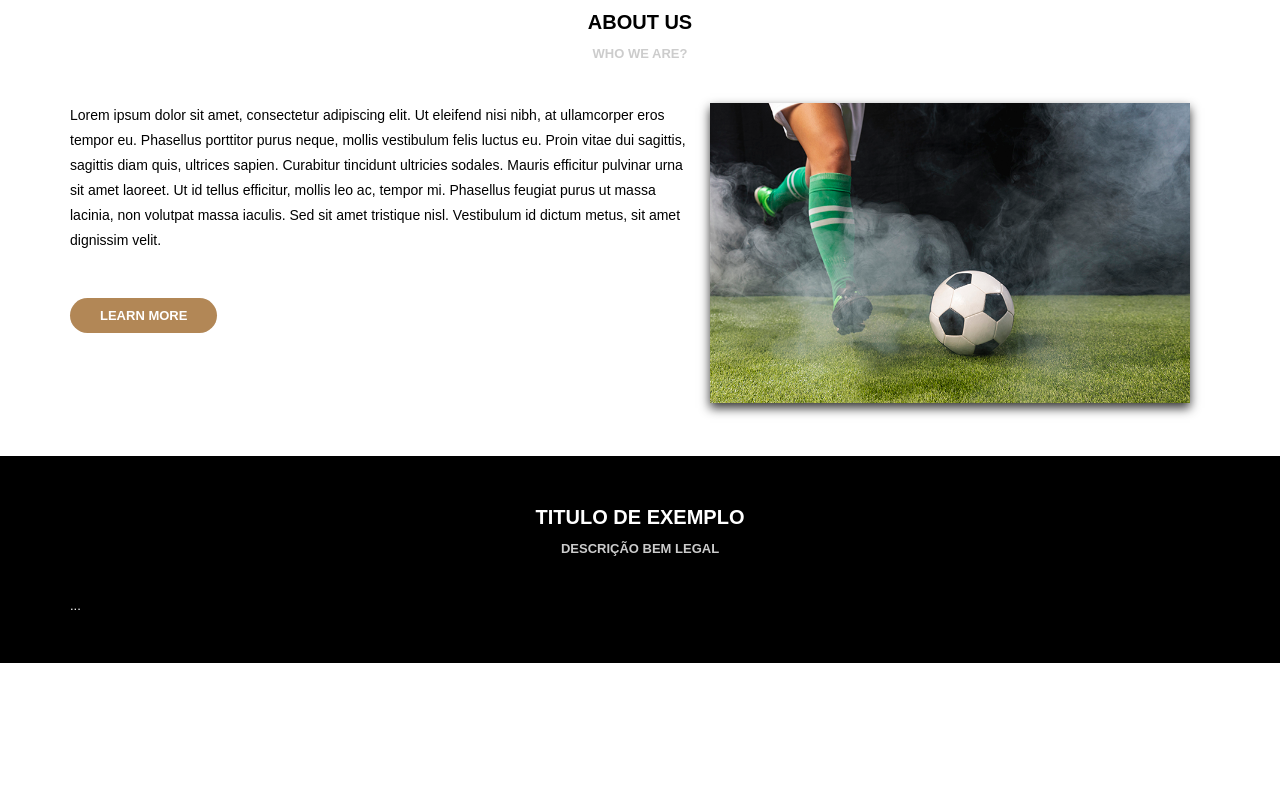
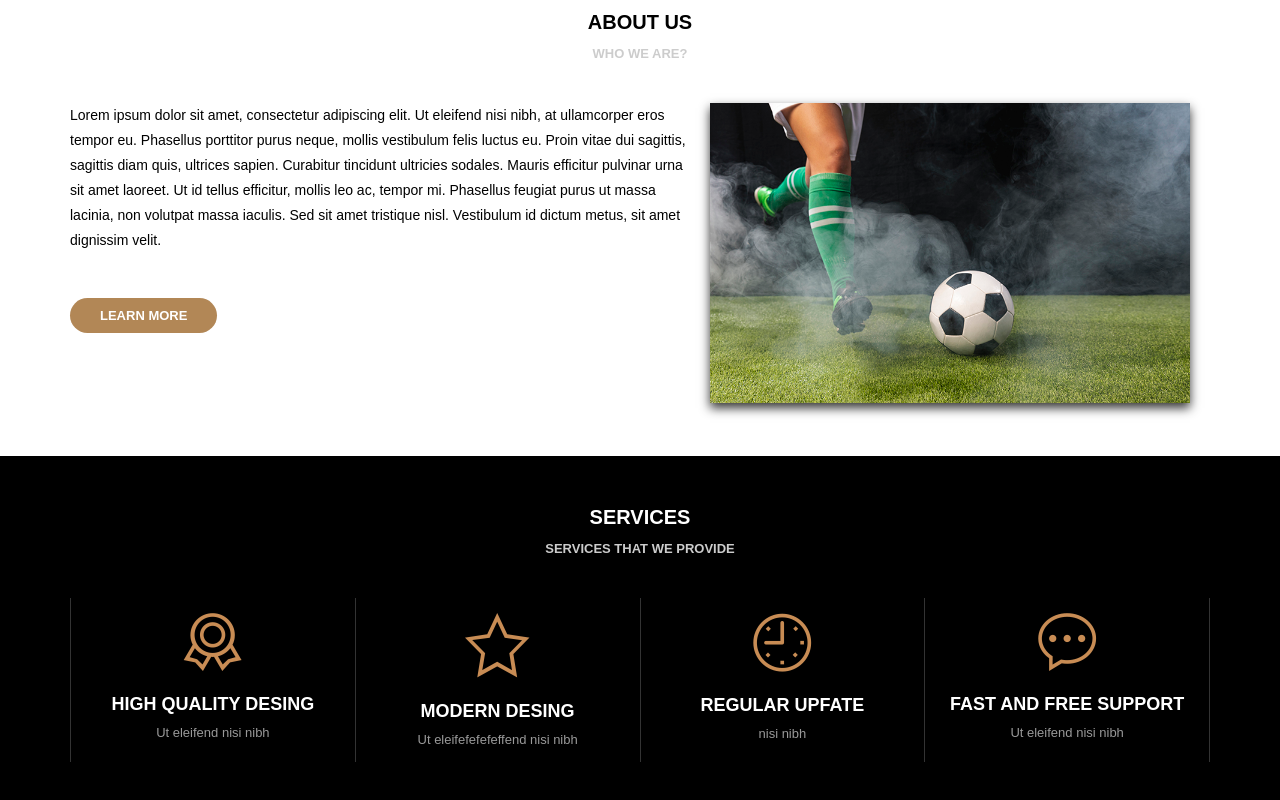
Before and after one commit to THXZZZ/curso-b7web, a plain HTML site: page htmlcss/modulo9/awax/index.html in a window 1280 px wide. Shown: the part 839-1639 px from the top of the page. Before the commit the page ends 1502 px from the top, so only its background shows below. Drawn offline with Linux system fonts and the light colour scheme; a web font is replaced by a local one.

Commit message:
projeto awax

```diff
--- a/htmlcss/modulo9/awax/assets/css/style.css
+++ b/htmlcss/modulo9/awax/assets/css/style.css
@@ -198,3 +198,29 @@ CSS DE AREA EXPECIFICAS
     width: 480px;
     box-shadow: 0px 5px 10px #333;
 }
+
+
+
+
+.section-services {
+    display: flex;
+}
+.section-service {
+    flex: 1;
+    text-align: center;
+    border-right: 1px solid #333;
+    padding: 15px;
+}
+.section-service:first-child {
+    border-left: 1px solid #333;
+}
+.section-service h4 {
+    margin-top: 20px;
+    text-transform: uppercase;
+    font-size: 18px;
+}
+.section-service p {
+    margin-top: 10px;
+    font-size: 13px;
+    color: #999;
+}
--- a/htmlcss/modulo9/awax/index.html
+++ b/htmlcss/modulo9/awax/index.html
@@ -73,10 +73,31 @@
        </div>
     </section>
     <section class="default dark">
-        <div class="section-title">Titulo de exemplo</div>
-        <div class="section-desc">Descrição bem legal</div>
+        <div class="section-title">Services</div>
+        <div class="section-desc">Services that we provide</div>
         <div class="section-body">
-             ...
+             <div class="section-services">
+                <div class="section-service">
+                    <img src="assets/images/medalha.png" />
+                    <h4>High Quality Desing</h4>
+                    <p>Ut eleifend nisi nibh</p>
+                </div>
+                <div class="section-service">
+                    <img src="assets/images/estrela.png" />
+                    <h4>Modern Desing</h4>
+                    <p>Ut eleifefefefeffend nisi nibh</p>
+                </div>
+                <div class="section-service">
+                    <img src="assets/images/relogio.png" />
+                    <h4>Regular upfate</h4>
+                    <p> nisi nibh</p>
+                </div>
+                <div class="section-service">
+                    <img src="assets/images/balao.png" />
+                    <h4>fast and free support</h4>
+                    <p>Ut eleifend nisi nibh</p>
+                </div>
+             </div>
         </div>
      </section>
 </main>
```
